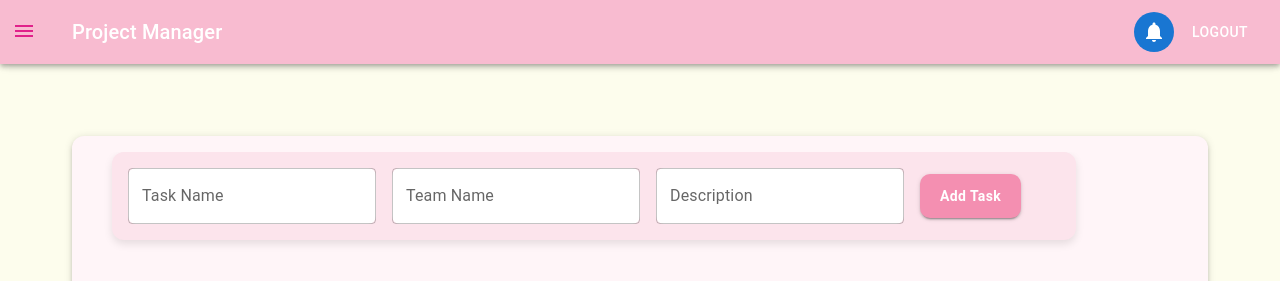
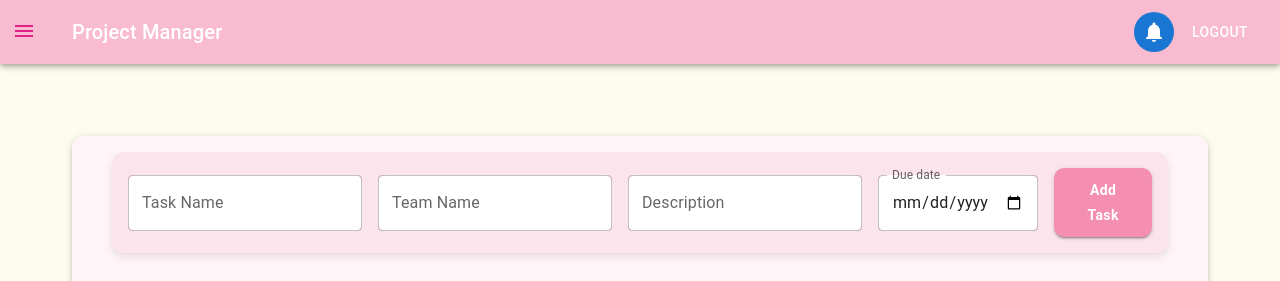
Before and after one commit to HelmiLaakkonen/project-management-app, a React (Create React App) app: page /dashboard in a window 1280 px wide. Shown: the top 281 px of the page. Built offline with nearby package versions, Linux system fonts and the light colour scheme; no server answers; sample sign-in values are in the browser's storage.

Commit message:
taskFetch
fetches more information from tasks

```diff
--- a/src/components/Kanban.js
+++ b/src/components/Kanban.js
@@ -68,7 +68,7 @@ function Kanban() {
       .then((response) => response.json())
       .then(() => {
         fetchTasks(); // Refresh tasks after adding
-        setNewTask({ task_name: "", description: "", status: "pending", team_name: "" });
+        setNewTask({ task_name: "", description: "", status: "pending", team_name: "", due_date: "" });
       })
       .catch((error) => console.error("Error adding task:", error));
   };
@@ -210,6 +210,22 @@ function Kanban() {
               borderRadius: "8px",
             }}
           />
+          <TextField
+            label="Due date"
+            type="Date"
+            variant="outlined"
+            value={newTask.due_date}
+            onChange={(e) =>
+              setNewTask({ ...newTask, due_date: e.target.value })
+            }
+            sx={{
+              backgroundColor: "white",
+              borderRadius: "8px",
+            }}
+            InputLabelProps={{
+              shrink: true,
+            }}
+          />
           <Button
             variant="contained"
             onClick={handleAddTask}
```
Also changed, not shown: routes/tasks.js (+5 -4 lines).
